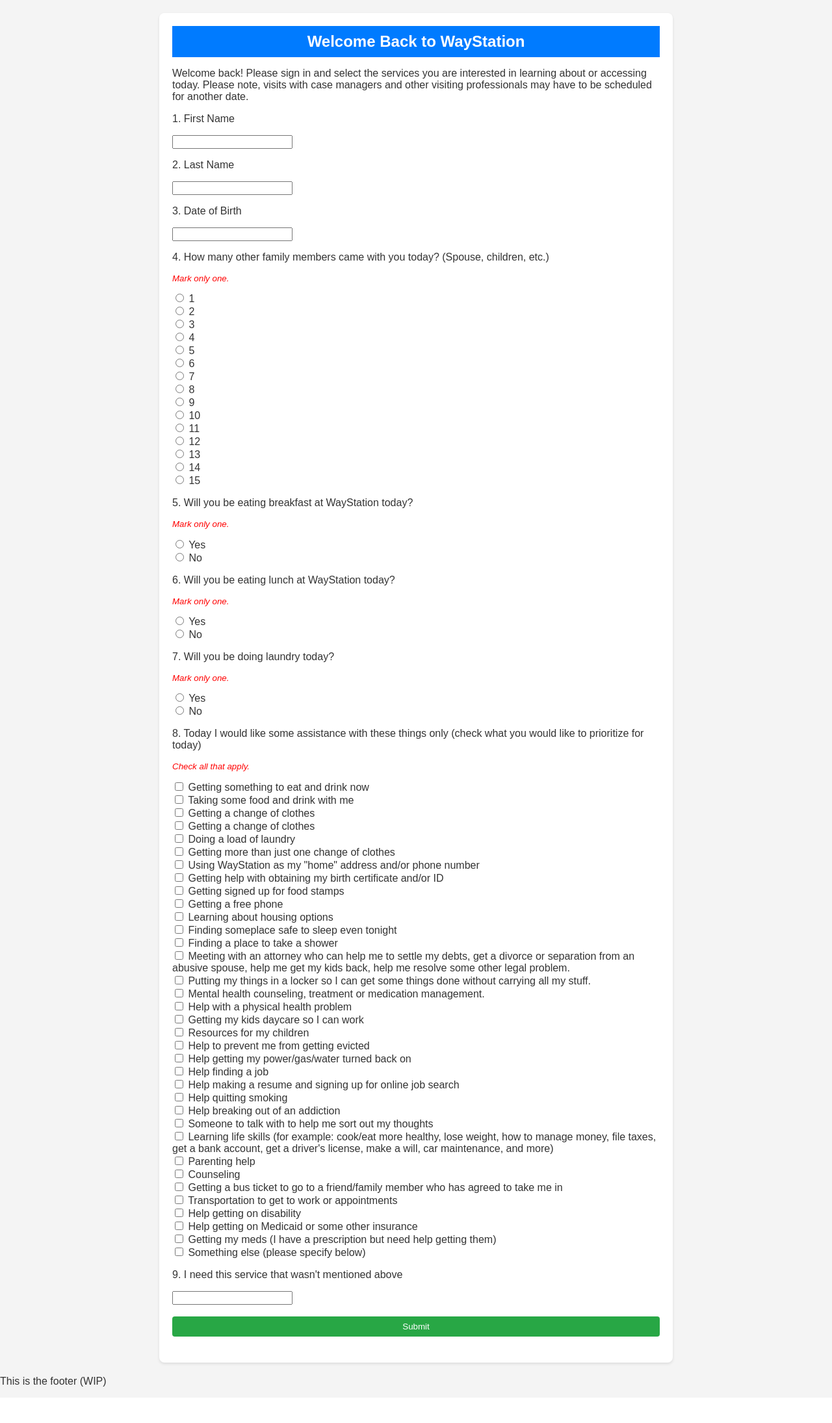
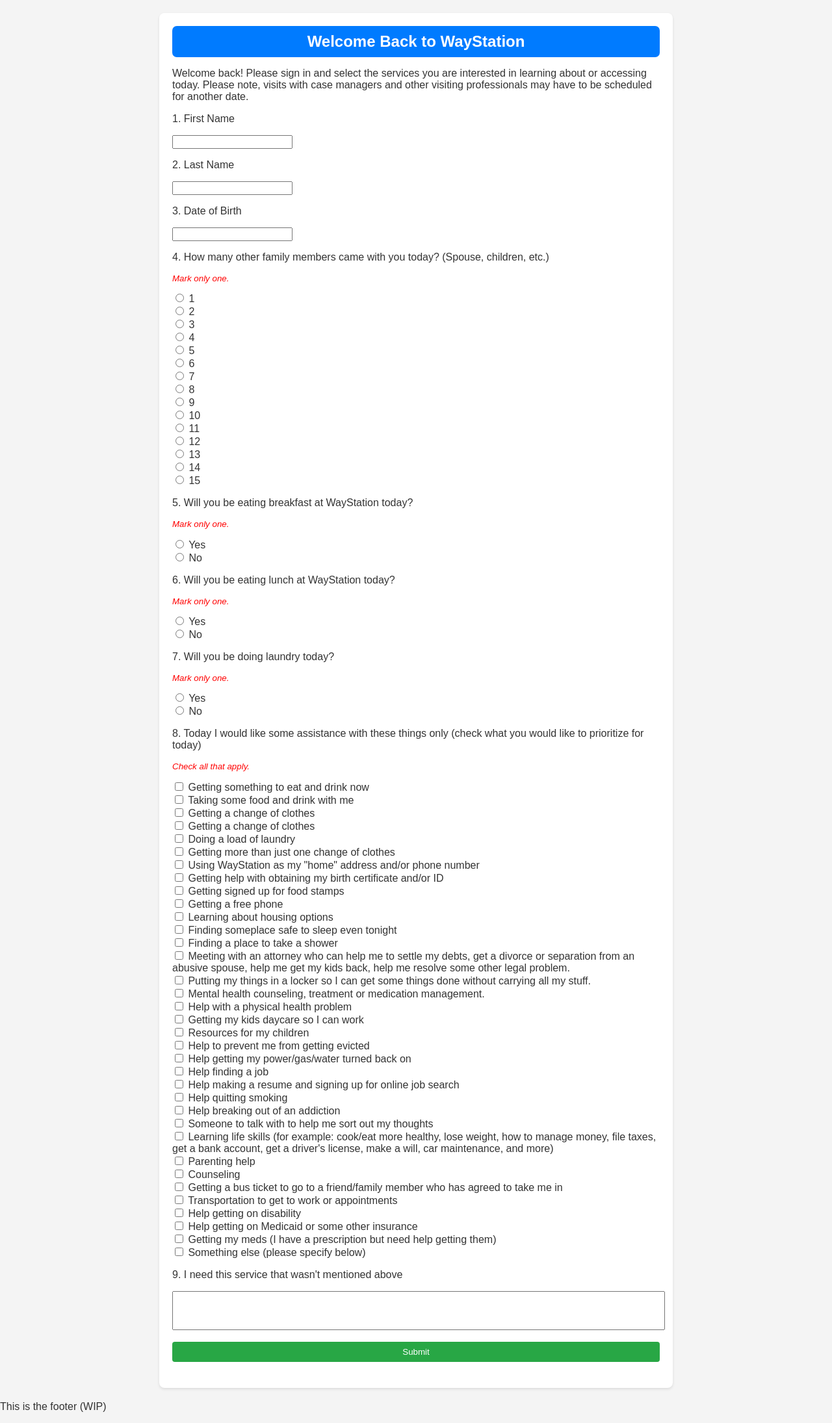
Before and after one commit to OswaldoFlores1/WayStationShelter, a PHP site: page /welcome_back in a window 1280 px wide. Shown: the part 67-2257 px from the top of the page at 65% size. Before the commit the page ends 2201 px from the top, so only its background shows below. Run offline with PHP 8.4, Linux system fonts and the light colour scheme; data that the repository does not hold is empty; some libraries are stand-ins or nearby versions.

Commit message:
css updated

```diff
--- a/WayStationShelter/css/main.css
+++ b/WayStationShelter/css/main.css
@@ -24,6 +24,7 @@
     margin-top: 0;
     margin-bottom: 0;
     text-align: center;
+    border-radius: 7px;
 }
 
 .instructions {
@@ -61,3 +62,8 @@
     border-radius: 8px;
     box-shadow: 0 2px 4px rgba(0, 0, 0, 0.1);
 }
+
+.largeTextBox {
+    width: 100%;
+    padding-bottom: 40px;
+}
--- a/WayStationShelter/new_guest/form_display.php
+++ b/WayStationShelter/new_guest/form_display.php
@@ -91,6 +91,7 @@
         </label>
 
         <p>8. Are you a veteran?</p>
+<!--        TODO: remove all "mark only one" instructions for the questions with radio buttons... -->
         <p class="instructions">Mark only one.</p>
         <div id="veteran">
             <label class="radio"><input type="radio" name="yes_no_veteran" id="yes_veteran">
@@ -312,7 +313,7 @@
 
         <p>18. I consider myself homeless because...</p>
         <label>
-            <input type="text" name="<?php echo CONSIDER_HOMELESS ?>">
+            <input type="text" class="largeTextBox" name="<?php echo CONSIDER_HOMELESS ?>">
         </label>
 
         <p>19. Of all of the services that WayStation can offer me, I am interested in these (check
@@ -497,7 +498,7 @@
 
         <p>20. I need this service that wasn't mentioned above</p>
         <label>
-            <input type="text" name="<?php echo NEED_SERVICE ?>">
+            <input type="text" class="largeTextBox" name="<?php echo NEED_SERVICE ?>">
         </label>
         <br>
         <br>
--- a/WayStationShelter/welcome_back/form_display.php
+++ b/WayStationShelter/welcome_back/form_display.php
@@ -26,6 +26,7 @@
 
         <p>4. How many other family members came with you today? (Spouse, children, etc.)</p>
         <p class="instructions">Mark only one.</p>
+<!--        TODO: change this to dropdown menu... -->
         <div id="family_amount">
             <label class="radio"><input type="radio" name="amount_family" id="one_family">
                 1</label>
@@ -282,7 +283,7 @@
 
         <p>9. I need this service that wasn't mentioned above</p>
         <label>
-            <input type="text" name="<?php echo BACK_NEED_SERVICE ?>">
+            <input type="text" class="largeTextBox" name="<?php echo BACK_NEED_SERVICE ?>">
         </label>
 
         <br>
```
